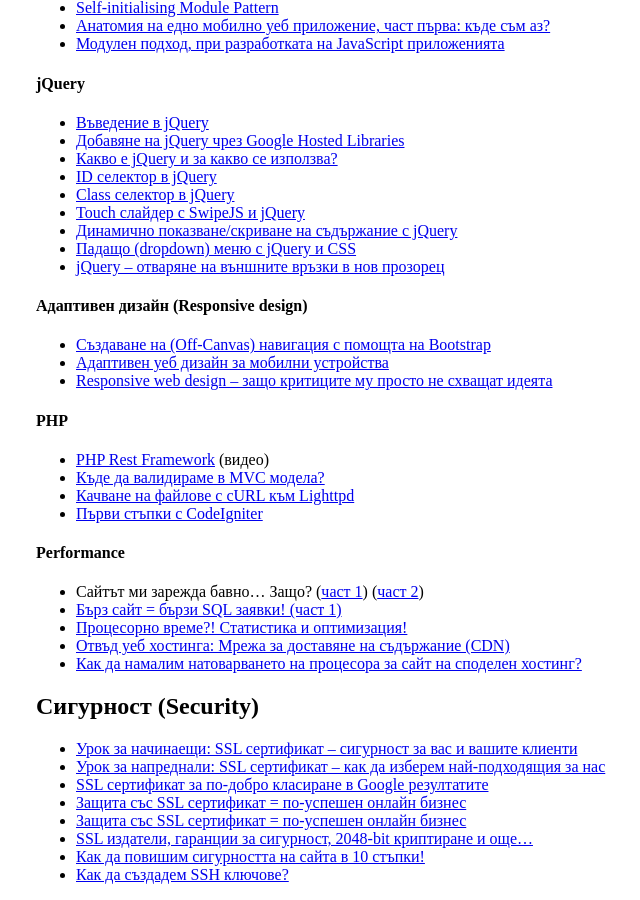
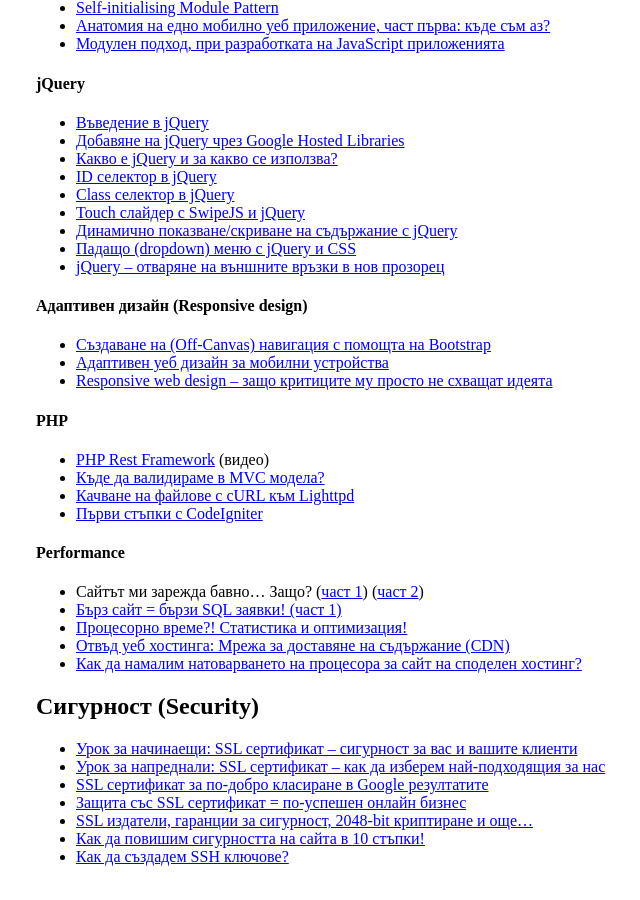
Before and after one commit to dzhavat/web-design-and-development-in-bulgarian, a Jekyll site: the page built from index.md, in a window 1280 px wide and 900 px high, scrolled down 1649 px. Shown: the whole window, without its empty margins (124-764 px from the left). Built offline with Jekyll 4.4.1, drawn with Linux system fonts in a browser that asks for light colours.

Commit message:
Remove duplicate link

```diff
--- a/index.md
+++ b/index.md
@@ -121,7 +121,6 @@ title: Уроци/Статии на български за уеб дизайн
 * [Урок за напреднали: SSL сертификат – как да изберем най-подходящия за нас](http://socialevo.net/urok-za-naprednali-ssl-sertifikat-v-kak-da-izberem-nay-podhodyashtiya-za-nas-446285)
 * [SSL сертификат за по-добро класиране в Google резултатите](http://socialevo.net/ssl-sertifikat-za-po-dobro-klasirane-v-google-rezultatite-446753)
 * [Защита със SSL сертификат = по-успешен онлайн бизнес](https://blog.superhosting.bg/ssl-certificates-google-ranking.html)
-* [Защита със SSL сертификат = по-успешен онлайн бизнес](https://blog.superhosting.bg/ssl-certificates-google-ranking.html)
 * [SSL издатели, гаранции за сигурност, 2048-bit криптиране и още…](http://blog.icn.bg/friendly-geeks-saveti/ssl-izdateli-garantsii-za-sigurnost-2048-bit-kri/)
 * [Как да повишим сигурността на сайта в 10 стъпки!](https://blog.superhosting.bg/website-security-in-10-steps.html)
 * [Как да създадем SSH ключове?](http://blog.icn.bg/friendly-geeks-saveti/kak-da-sazdadem-ssh-klyuchove/)
```
